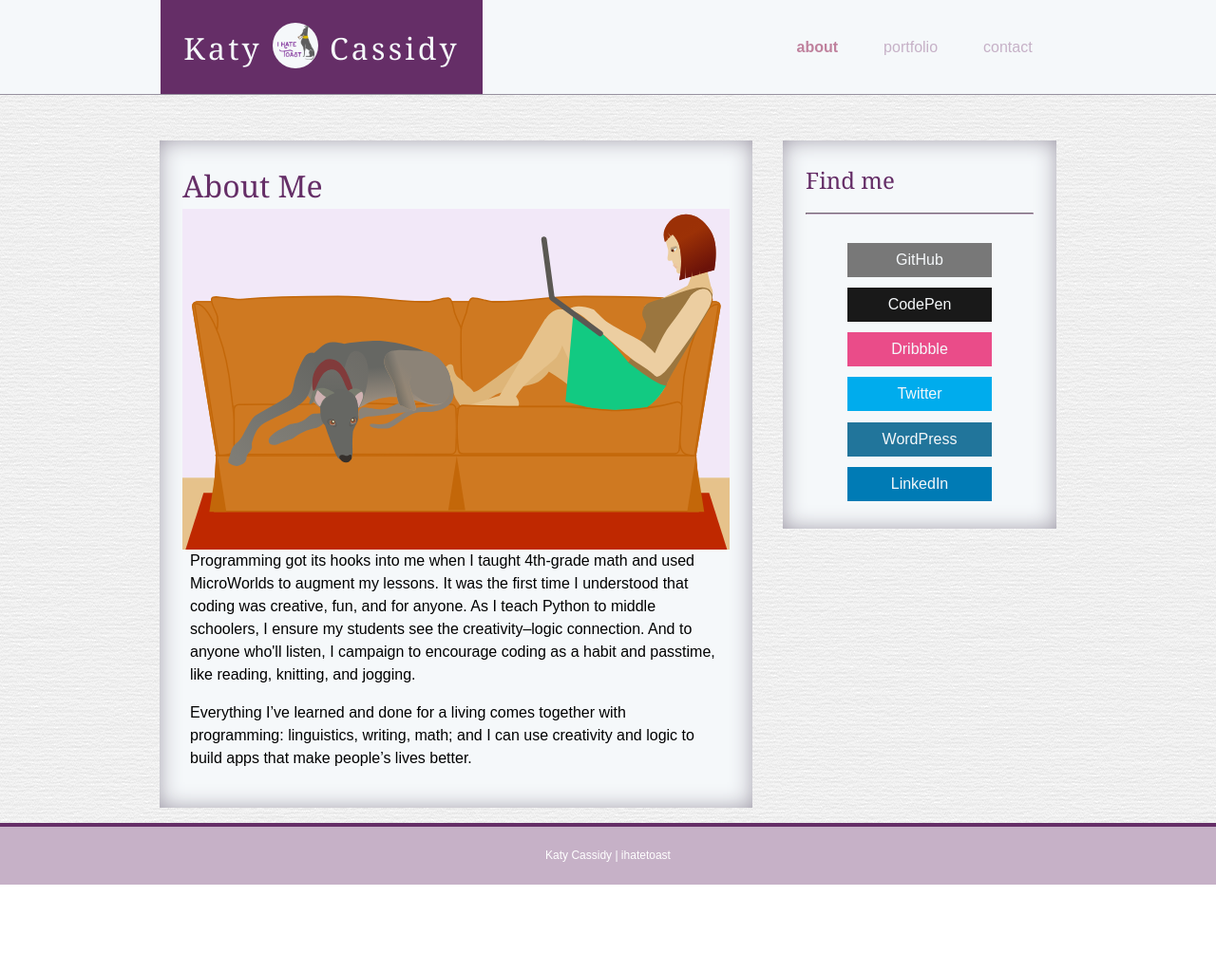
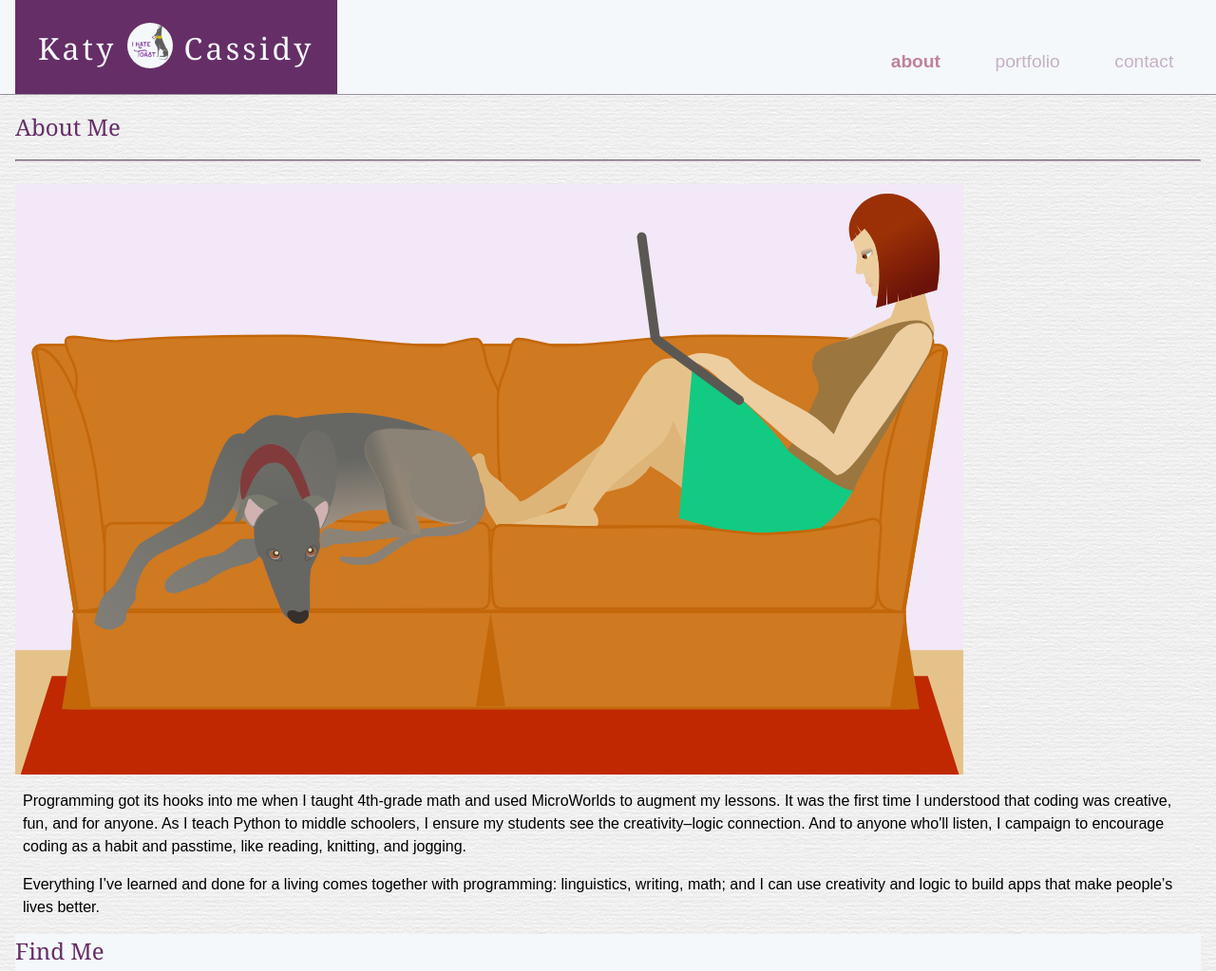
Before and after one commit to ihatetoast/ihatetoast.github.io, a plain HTML site: page index.html in a window 1280 px wide. Shown: the top 1023 px of the page at 95% size. Before the commit the page ends 932 px from the top, so only its background shows below. Drawn offline with Linux system fonts and the light colour scheme; a web font is replaced by a local one.

Commit message:
major overhaul. not finished. borked

```diff
--- a/assets/styles/style.scss
+++ b/assets/styles/style.scss
@@ -20,6 +20,16 @@ $test: green;
 	height: $h;
 }
 //MIXINS
+@mixin sm-range {
+  @media (max-width: 599px) { @content; }
+}
+@mixin md-range {
+  @media (min-width: 600px) and (max-width: 899px) { @content; }
+}
+@mixin lg-up {
+  @media (min-width: 900px){ @content; }
+}
+
 @mixin socialMedia-container($color) {
   .block {
     .socialMediaPlatform, .socialMediaHandle {
@@ -41,21 +51,25 @@ $test: green;
     }
   }
 }
-
-
 * {
 	box-sizing: border-box;
-}
-html, body {
-	height: 100%;
 }
 
 body {
 	background-image: url("../images/paper/paper.png");
-	display: flex;
-	flex-direction: column;
 	font-family: 'Chivo', 'Arial', 'Helvetica Neue', Helvetica, sans-serif;
 	line-height: 1.5;
+}
+.site {
+	display: flex;
+  min-height: 100vh;
+  flex-direction: column;
+}
+.site-content {
+	flex: 1 0 auto;
+}
+.clear {
+	clear: both;
 }
 h1, h2, h3 {
 	font-family: 'Asul','Georgia', serif;
@@ -73,7 +87,7 @@ hr {
 	border-color: $lilac;
 	margin: 1em 0 1.5em 0;
 }
-
+// HEADER
 header {
 	background-color: $white;
 	border-bottom: 1px solid $lavender;
@@ -81,23 +95,18 @@ header {
 .content-header {
 	display: flex;
   flex-direction: column;
-	@media screen and (min-width: 768px){
+  @media (min-width: 699px){
     padding: 0 1em;
 		flex-direction: row;
 		justify-content: space-between;
-	}
-	@media screen and (min-width: 980px)  {
-		justify-content: space-around;
+		align-items: flex-end;
   }
 }
-
 .brand {
 	display:flex;
 	flex-direction: column;
 	justify-content: center;
-
 }
-
 .name {
 	background-color: $eggplant;
 	color: $white;
@@ -109,11 +118,10 @@ header {
 		text-align: center;
 	}
 }
-
 nav {
+	display: flex;
 	justify-content: center;
-	@media screen and (min-width: 620px){
-		display: flex;
+	@media (min-width: 699px){
 		align-items: center;
 	}
 }
@@ -126,7 +134,8 @@ nav {
 		text-align: center;
 		margin: 1em ;
 		flex-grow:1;
-		@media screen and (min-width: 620px){
+		@media (min-width: 899px){
+			font-size: 1.2em;
 		  padding: 0 0.5em;
 		}
 	}
@@ -144,10 +153,7 @@ nav {
 		height: 80%;
 	}
 }
-
-.inactive {
-	color: $lilac;
-}
+.inactive {color: $lilac;}
 .active {
 	color: $active;
 	font-weight: bold;
@@ -157,61 +163,32 @@ nav {
 	text-shadow: 0px 0px 1px rgb(227, 216, 227);
 }
 
-#main {
-	margin: 1em;
-		@media screen and (min-width: 980px)  {
-		display: flex;
-		justify-content: center;
-		align-items: flex-start;
-		flex: 1 0 auto;
-	}
-}
+
 .cranky {
   color: $eggplant;
   font-weight: bold;
 }
-.aboutContent, aside {
-		margin-top: 2em;
-		box-shadow: inset 0px 0px 25px -2px $lavender;
+
+.main {
+	display: flex;
+	padding: 1em;
+	flex-direction: column;
 }
-.aboutContent {
-	background-color: $white;
-	padding: 1.5em;
-	display: flex;
+.imgWithText{
+	display:flex;
 	flex-direction: column;
-  justify-content: flex-start;
-  align-items: center;
-		h2 {
+	justify-content: center;
+
+}
+.aboutImg {
+	width: 80%;
+}
+.titleHeader {
 	color: $eggplant;
-    font-size: 2em;
-    align-self: flex-start;
+	font-size: 1.5em;
 }
-	@media screen and (min-width: 980px)  {
-		flex: 0 0 50%;
-		margin-right: 2em;
-	}
-}
-.imgWithText {
-	img {
-			width: 100%;
-			@media screen and (min-width: 768px){
-				width: 45%;
-				float: left;
-				margin-right: 1em;
-			}
-			@media screen and (min-width: 980px){
-				width: 100%;
-			}
-	}
-}
-
 aside {
 	background-color: $white;
-	padding: 1.5em;
-	@media screen and (min-width: 980px)  {
-		flex: 0 0 18em;
-
-	}
 }
 
 .iconRow {
@@ -219,24 +196,19 @@ aside {
 		display: flex;
 		flex-wrap: wrap;
 		justify-content: flex-start;
-		@media screen and (min-width: 768px){
+		@media (min-width: 768px){
 			justify-content: flex-start;
 		}
-
 		li {
 			padding: 0 0.4em;
-			@media screen and (min-width: 980px){
+			@media (min-width: 980px){
 				padding: 0 0.5em;
 			}
 		}
 	}
 }
 
-.title {
-	 h3 {
-		color: $eggplant;
-		font-size: 1.5em;
-	}
+.socialMedia {
 	hr {
 		border-width: 1px;
 		text-align: center;
@@ -258,7 +230,7 @@ aside {
 .socialMedia-holder {
 	position: relative;
 	display: inline-block;
-	width: 9.5em;
+	width: 10em;
 	height: 2.25em;
 	margin: 0.35em 0.1em;
 	//rotation controlled with perspective:
@@ -320,12 +292,7 @@ aside {
   }
 }
 
-.content {
-	flex: 1 0 auto;
-}
-.clear {
-	clear: both;
-}
+
 
 footer {
 	background-color: $lilac;
--- a/index.html
+++ b/index.html
@@ -12,12 +12,9 @@
 		<link rel="shortcut icon" type="image/x-icon" href="./assets/favicon.ico">
 	</head>
 	<script src="https://use.fontawesome.com/9ea2d86206.js"></script>
-
-	<body>
-
+	<body class='site'>
 		<header>
 			<div class="content-header">
-
 				<div class="brand">
 					<div class="name">
 						<h1>Katy <div id="ihtlogo"><img  src="./assets/images/ihtLogo.png" alt="greyhound eating toast"></div>
@@ -36,21 +33,24 @@
 			</div>
 		</header>
 
-		<section id="main">
+		<section class="main site-content">
 
 			<article class="aboutContent">
-				<h2>About Me</h2>
+				<h3 class="titleHeader">About Me</h3>
+				<hr>
+				<div class="imgWithText">
+          <img src="./assets/images/couch.svg" alt="svg illustration of a dog and a woman on a couch" class="aboutImg">
+          <div>
+              <p>Programming got its hooks into me when I taught 4th-grade math and used MicroWorlds to augment my lessons. It was the first time I understood that coding was creative, fun, and for anyone. As I teach Python to middle schoolers, I ensure my students see the creativity–logic connection. And to anyone who'll listen, I campaign to encourage coding as a habit and passtime, like reading, knitting, and jogging. </p>
+              <p>Everything I’ve learned and done for a living comes together with programming: linguistics, writing, math; and I can use creativity and logic to build apps that make people’s lives better.</p>
+          </div>
 
-				<div class="imgWithText">
-					<img src="./assets/images/couch.svg" alt="svg illustration of a dog and a woman on a couch">
-					<p>Programming got its hooks into me when I taught 4th-grade math and used MicroWorlds to augment my lessons. It was the first time I understood that coding was creative, fun, and for anyone. As I teach Python to middle schoolers, I ensure my students see the creativity–logic connection. And to anyone who'll listen, I campaign to encourage coding as a habit and passtime, like reading, knitting, and jogging. </p>
-          <p>Everything I’ve learned and done for a living comes together with programming: linguistics, writing, math; and I can use creativity and logic to build apps that make people’s lives better.</p>
 			</div>
 			</article>
 
 			<aside>
-				<div class="title">
-					<h3>Find me</h3>
+				<div class="socialMedia">
+					<h3 class="titleHeader">Find Me</h3>
 					<hr>
 					<div class="socialMedia-container">
 
@@ -129,7 +129,7 @@
 					<div class="clear"></div>
 				</div>
 			</aside>
-		</section>
+		</section> <!-- END #MAIN -->
 		<footer>
 			<p>Katy Cassidy | ihatetoast </p>
 		</footer>
```
Also changed, not shown: contact.html (+5 -5 lines), portfolio.html (+5 -6 lines), assets/styles/style.css, reset.css (deleted), 2 other files. Lines whose indentation alone changed are shown as unchanged.
